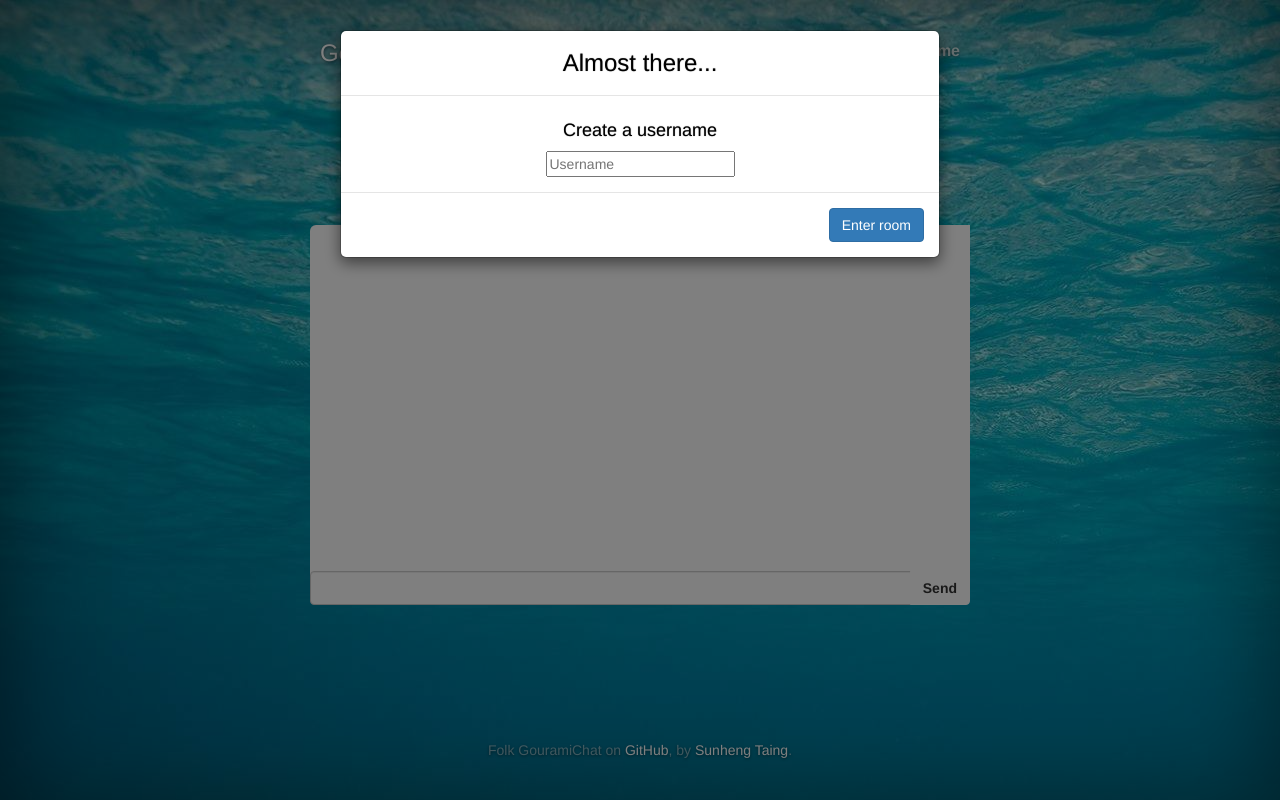
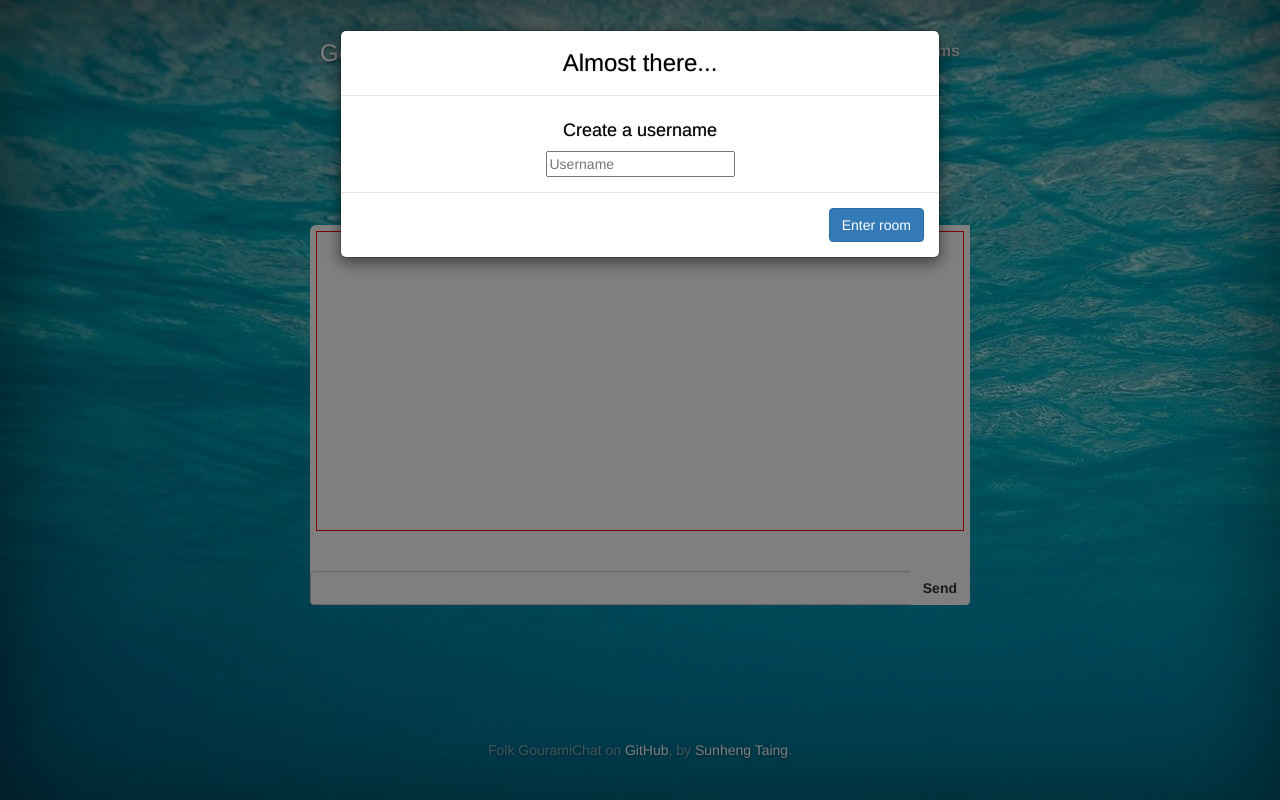
Before and after one commit to sunheng/GouramiChat, a website: page views/chatroom.html in a window 1280 px wide. Drawn offline with nearby package versions, Linux system fonts and the light colour scheme; no server answers.

Commit message:
Adding connected status

```diff
--- a/public/css/chatroom.css
+++ b/public/css/chatroom.css
@@ -18,6 +18,11 @@
 	padding: 6px;
 }
 
+.dialog {
+	height: 300px;
+	border: 1px solid red;
+}
+
 .insideText {
 	text-shadow: 0 0 1px rgba(0,0,0,.5);
 }
--- a/views/chatroom.html
+++ b/views/chatroom.html
@@ -42,7 +42,7 @@
 						<h3 class="masthead-brand">GouramiChat</h3>
 						<ul class="nav masthead-nav">
 							<li><a href="/">Home</a></li>
-							<!-- <li><a href="#">Rooms</a></li> -->
+							<li><a href="#">Rooms</a></li>
 						</ul>
 					</div>
 				</div>
@@ -53,6 +53,7 @@
 						<div class="chatWrapper">
 							<!-- Chat Window -->
 							<div id="chatWindow" class="insideText">
+								<div class="dialog"></div>
 							</div>
 							<!-- Message form -->
 							<form id="messagingForm">
```
